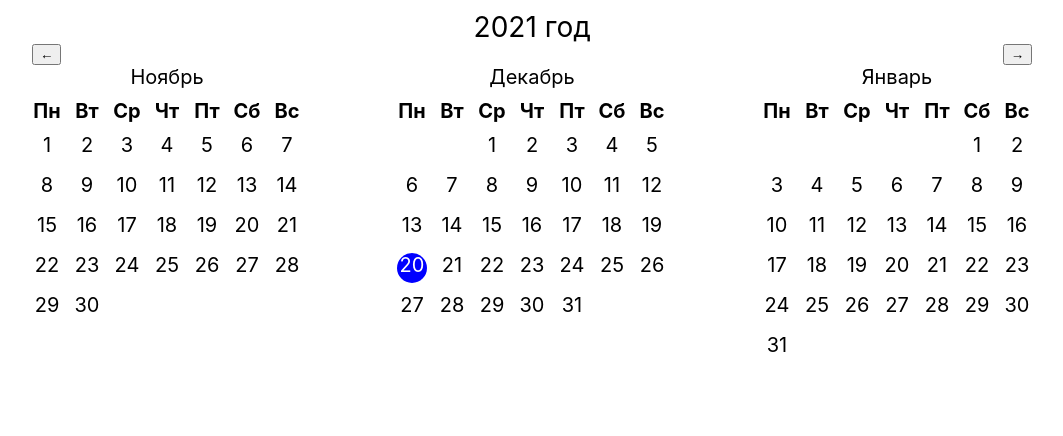
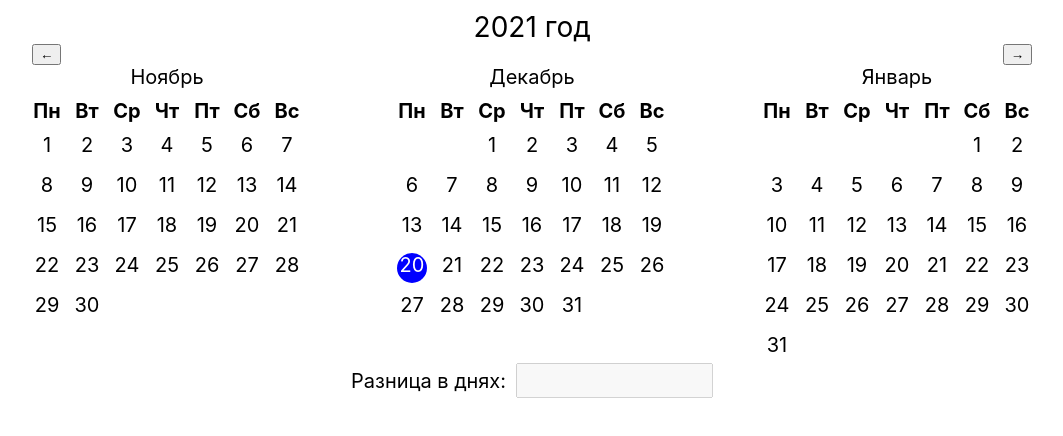
Before and after one commit to mxsolopov/react-calendar, a React (Create React App) app: page / in a window 1280 px wide. Shown: the top 436 px of the page, without its empty margins (108-1171 px from the left). Built offline with nearby package versions, Linux system fonts and the light colour scheme.

Commit message:
getTime() removed

```diff
--- a/src/App.css
+++ b/src/App.css
@@ -18,3 +18,15 @@
   display: flex;
   justify-content: space-between;
 }
+
+.num-of-days-wrapper {
+  display: flex;
+  align-items: center;
+  justify-content: center;
+}
+
+.num-of-days {
+  padding: 8px;
+  display: block;
+  margin-left: 10px;
+}
--- a/src/App.jsx
+++ b/src/App.jsx
@@ -13,6 +13,7 @@ const App = () => {
   const [date, setDate] = useState({ month: currentMonth, year: currentYear });
   const [startDate, setStartDate] = useState(null);
   const [endDate, setEndDate] = useState(null);
+  const [value, setValue] = useState('');
 
   const prevMonth = date.month === 0 ? 11 : date.month - 1;
   const nextMonth = date.month === 11 ? 0 : date.month + 1;
@@ -77,6 +78,20 @@ const App = () => {
             setEndDate={setEndDate} />
         </div>
 
+        <div className="input-wrapper">
+          <div className="num-of-days-wrapper">
+            <label htmlFor="num-of-days">Разница в днях: </label>
+            <input
+              type="number"
+              id="num-of-days"
+              value={value}
+              onChange={e => setValue(e.target.value)}
+              className="num-of-days"
+              disabled="disabled"/>
+          </div>
+
+        </div>
+
       </div>
 
     </div>
--- a/src/components/Month.jsx
+++ b/src/components/Month.jsx
@@ -5,7 +5,7 @@ import classNames from 'classnames';
 const Month = ({ monthNum, daysNum, startMonthDay, year, startDate, setStartDate, endDate, setEndDate }) => {
 
     const monthNames = ['Январь', 'Февраль', 'Март', 'Апрель', 'Май', 'Июнь', 'Июль', 'Август', 'Сентябрь', 'Октябрь', 'Ноябрь', 'Декабрь'];
-    let now = new Date(new Date().getFullYear(), new Date().getMonth(), new Date().getDate());
+    let now = new Date(new Date().getFullYear(), new Date().getMonth(), new Date().getDate()).getTime();
 
     function generateDaysArr(num) {
         let arr = [];
@@ -23,7 +23,7 @@ const Month = ({ monthNum, daysNum, startMonthDay, year, startDate, setStartDate
 
 
         } else {
-            if (date.getTime() === startDate.getTime()) {
+            if (date === startDate) {
                 setStartDate(null);
                 setEndDate(null);
             }
@@ -31,9 +31,9 @@ const Month = ({ monthNum, daysNum, startMonthDay, year, startDate, setStartDate
 
         if (startDate && !endDate) {
 
-            if (date.getTime() > startDate.getTime()) {
+            if (date > startDate) {
                 setEndDate(date);
-            } else if (date.getTime() === startDate.getTime()) {
+            } else if (date === startDate) {
                 setStartDate(null);
             } else {
                 setStartDate(date);
@@ -60,16 +60,16 @@ const Month = ({ monthNum, daysNum, startMonthDay, year, startDate, setStartDate
             </div>
             <div className="calendar-container">
                 {generateDaysArr(daysNum).map((day, index) => {
-                    const date = new Date(year, monthNum, day);
-                    const currentDay = now.getTime() === date.getTime() ? 'current-day' : null;
+                    const date = new Date(year, monthNum, day).getTime();
+                    const currentDay = now === date ? 'current-day' : null;
                     const startDay = startDate ?
-                        startDate.getTime() === date.getTime() ? 'selected-day' : null :
+                        startDate === date ? 'selected-day' : null :
                         null;
                     const endDay = endDate ?
-                        endDate.getTime() === date.getTime() ? 'selected-day' : null :
+                        endDate === date ? 'selected-day' : null :
                         null;
                     const dateRange = startDate && endDate ?
-                        startDate.getTime() < date.getTime() && endDate.getTime() > date.getTime() ? 'selected-day' : null : null;
+                        startDate < date && endDate > date ? 'selected-day' : null : null;
 
                     if (index === 0) {
                         return <div
```
Also changed, not shown: src/components/Input.jsx (added, +12 -0 lines), src/components/Input.css (added).
